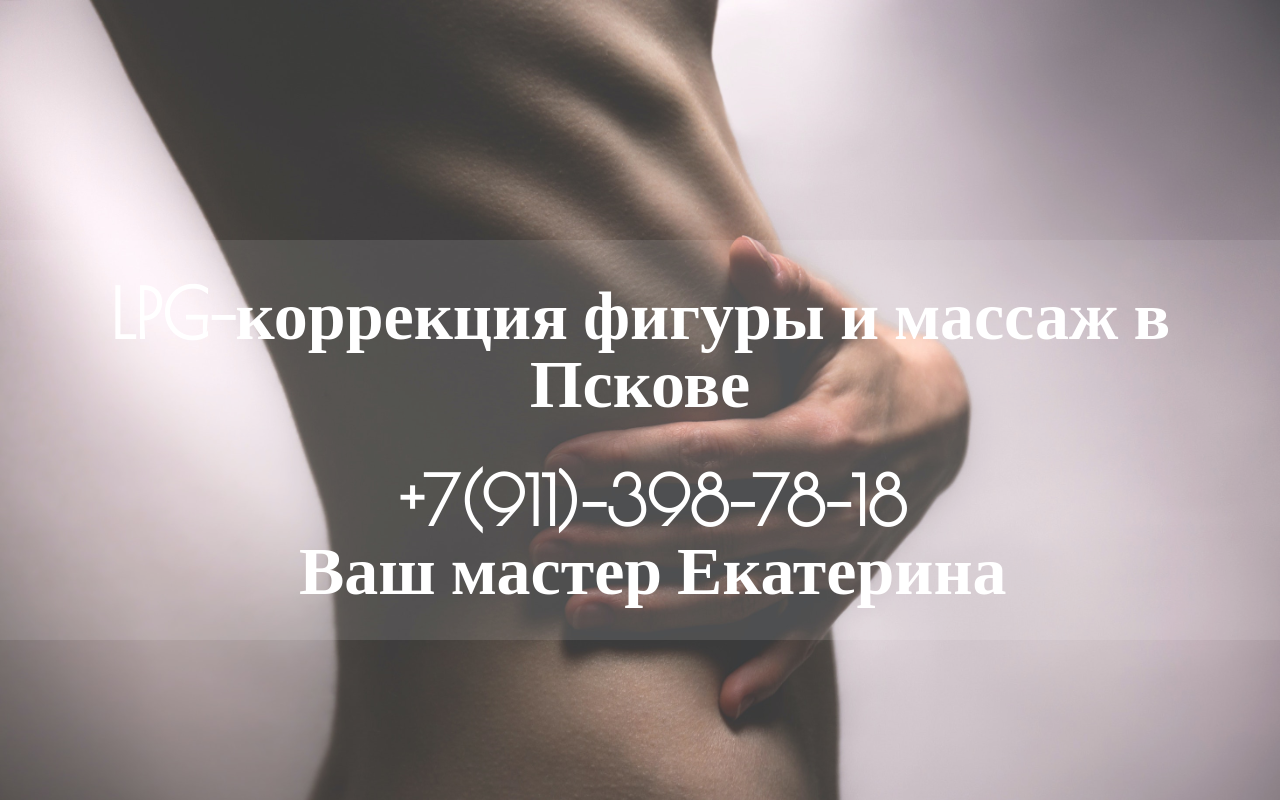
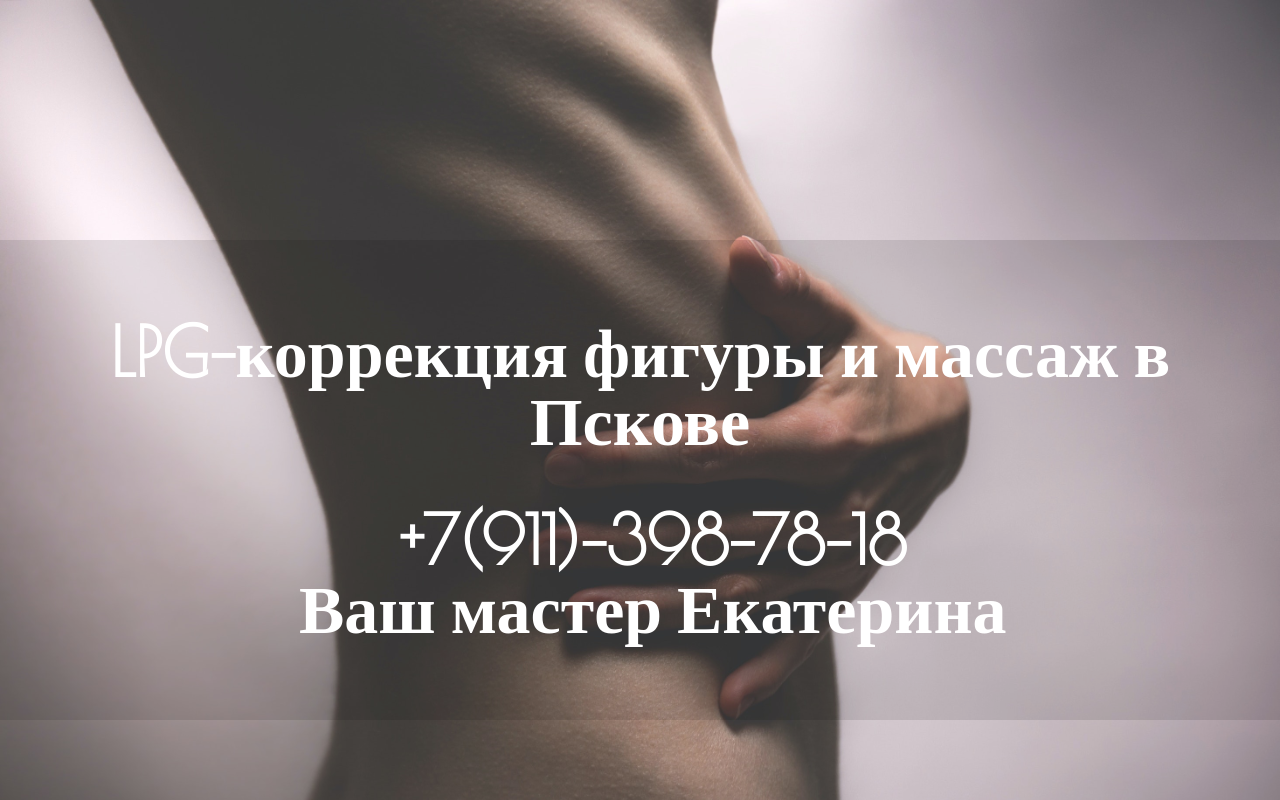
Before and after one commit to YanaScript/Kate, a plain HTML site: page index.html in a window 1280 px wide. Shown: the top 800 px of the page. Drawn offline with nearby package versions, Linux system fonts and the light colour scheme.

Commit message:
Update style.css

```diff
--- a/css/style.css
+++ b/css/style.css
@@ -77,7 +77,7 @@ h1, h2, h3, h4, h5, h6 {
   padding: 5vh 0;
   width: 100%;
   z-index: 50;
-  background-color: rgba(255, 255, 255, 0.1); }
+  background-color: rgba(0, 0, 0, 0.1); }
   .header__row {
     display: -webkit-box;
     display: -moz-box;
@@ -91,11 +91,11 @@ h1, h2, h3, h4, h5, h6 {
     flex-direction: column;
     -webkit-box-pack: justify;
     -ms-flex-pack: justify;
-    justify-content: space-between;
+    justify-content: center;
     -webkit-box-align: center;
     -ms-flex-align: center;
     align-items: center;
-    height: 40vh;
+    height: 50vh;
     color: #fff; }
   .header__title {
     margin: 0 3% 4% 3%;
@@ -127,7 +127,7 @@ h1, h2, h3, h4, h5, h6 {
   width: 100%; }
   .fullscreen_layer {
     min-height: 60vh;
-    background-color: rgba(255, 255, 255, 0.1); }
+    background-color: rgba(0, 0, 0, 0.1); }
   .fullscreen__body {
     width: 100%; }
   .fullscreen__title {
```
